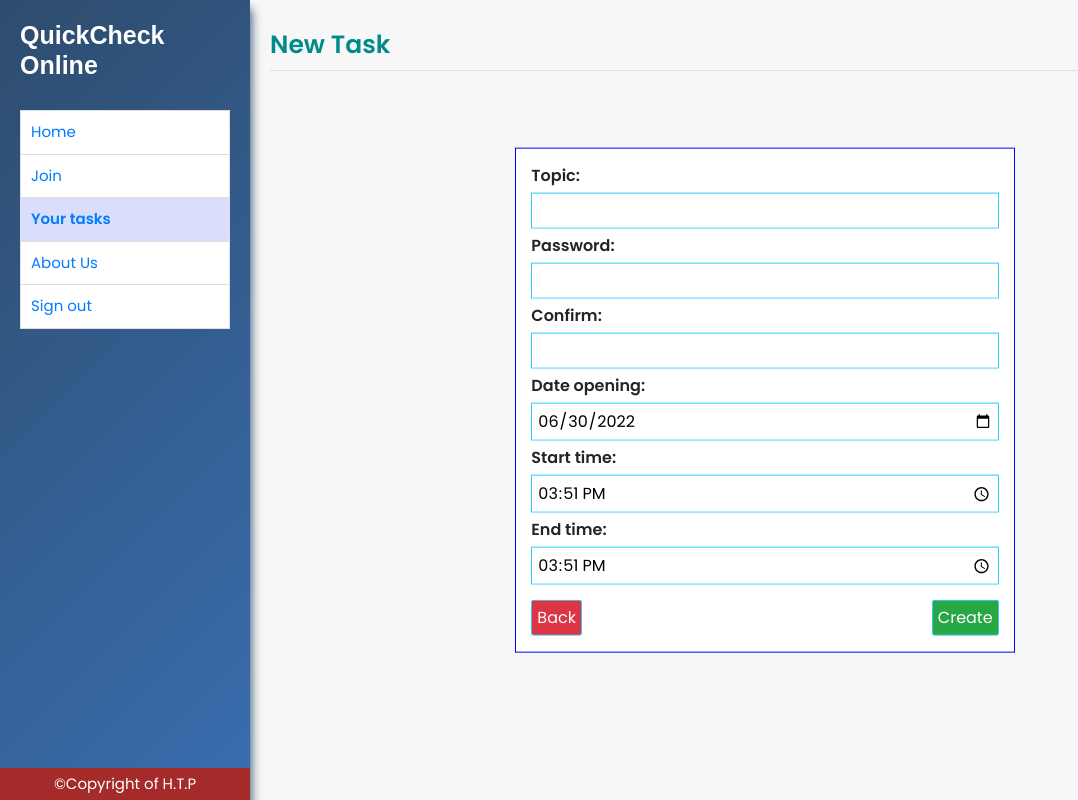
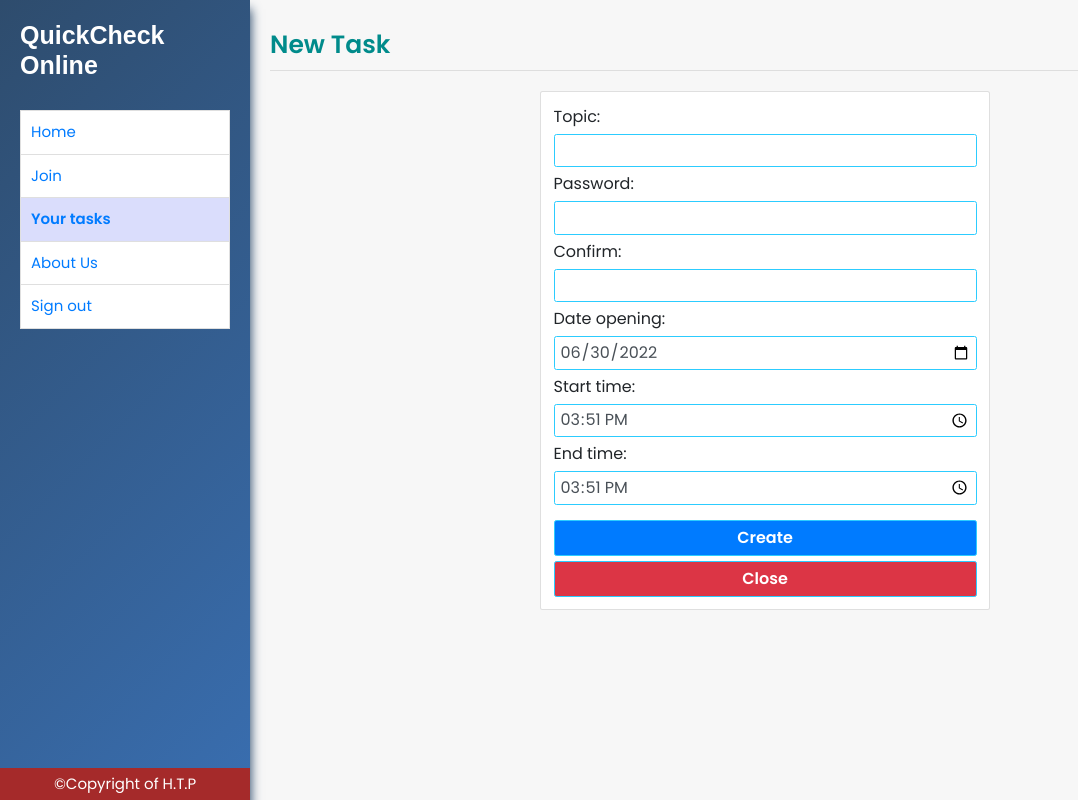
Before and after one commit to Phuc-code-2001/QuickChecking, a Django app: page /task/create in a window 1280 px wide. Shown: the whole page, without its empty margins (0-1078 px from the left). Run offline with Django 3.2, Linux system fonts and the light colour scheme; the visitor is signed in with stand-in values (Sample User, id 1); some libraries are stand-ins or nearby versions.

Commit message:
UI Optimize

```diff
--- a/home/static/shared/css/base.css
+++ b/home/static/shared/css/base.css
@@ -1,7 +1,7 @@
 @import url('https://fonts.googleapis.com/css2?family=Poppins:ital,wght@0,100;0,200;0,400;0,500;0,600;1,100;1,200;1,300;1,500;1,600&display=swap');
 
 html {
-    font-size: 62.5%;
+    font-size: 10px;
 }
 
 * {
--- a/home/static/task/css/create.css
+++ b/home/static/task/css/create.css
@@ -4,21 +4,13 @@
     padding: 1rem 0;
 }
 
-.main_task_create {
+label {
+    font-weight: 400;
     font-size: 16px;
-    background-color: white;
-    padding: calc(1.2vw);
-    width: 500px;
-    max-width: 100%;
-    position: absolute;
-    top: 50%;
-    left: 50%;
-    transform: translate(-50%,-50%);
-    border: 1px solid blue;
 }
 
 @media only screen and (max-width: 600px) {
-    .main_task_create {
+    .card {
         background-color: transparent;
         position: static;
         transform: unset;
@@ -51,11 +43,7 @@ p {
     padding: .5rem;
 }
 
-label {
-    font-weight: 600;
-}
-
-.main_task_create input, .main_task_create a {
+.card input, .card a {
     padding: .5rem;
     font-size: 16px !important;
     outline: none;
@@ -65,11 +53,17 @@ label {
 .btn-control {
     margin-top: 1rem;
     display: flex;
+    flex-direction: column;
+    gap: 5px;
+}
+
+.btn-control > * {
+    font-weight: bold;
 }
 
 
 @media only screen and (max-height: 600px) {
-    .main_task_create input, .main_task_create a {
+    .card input, .card a {
         font-size: 1rem;
         padding: 0 !important;
     }
--- a/task/forms.py
+++ b/task/forms.py
@@ -12,12 +12,12 @@ SERVER_TZ = pytz.timezone(settings.TIME_ZONE)
 
 class TaskForm(forms.ModelForm):
 
-    name            = forms.CharField(label="Topic")
-    password        = forms.CharField(max_length=24, widget=forms.PasswordInput())
-    confirm         = forms.CharField(max_length=24, widget=forms.PasswordInput())
-    date_opening    = forms.DateField(widget=forms.DateInput(attrs={'type': 'date'}))
-    start_time      = forms.TimeField(widget=forms.TimeInput(attrs={'type': 'time'}))
-    end_time        = forms.TimeField(widget=forms.TimeInput(attrs={'type': 'time'}))
+    name            = forms.CharField(label="Topic", widget=forms.TextInput(attrs={'class': 'form-control'}))
+    password        = forms.CharField(max_length=24, widget=forms.PasswordInput(attrs={'class': 'form-control'}))
+    confirm         = forms.CharField(max_length=24, widget=forms.PasswordInput(attrs={'class': 'form-control'}))
+    date_opening    = forms.DateField(widget=forms.DateInput(attrs={'type': 'date', 'class': 'form-control'}))
+    start_time      = forms.TimeField(widget=forms.TimeInput(attrs={'type': 'time', 'class': 'form-control'}))
+    end_time        = forms.TimeField(widget=forms.TimeInput(attrs={'type': 'time', 'class': 'form-control'}))
 
     class Meta:
         model = Task
--- a/task/templates/task/create.html
+++ b/task/templates/task/create.html
@@ -9,16 +9,22 @@
     <hr>
 </div>
 
-<section class="main_task_create">
 
-    <form action="{% url 'task_create' %}" method="post" class="task_form" autocomplete="off">
-        {% csrf_token %}
-        {{ form.as_p }}
-        <div class="btn-control">
-            <a href="{% url 'home' %}" class="btn btn-danger mr-auto">Back</a>
-            <input type="submit" value="Create" class="btn btn-success ml-auto">
+
+<section class="d-flex justify-content-center align-items-center">
+
+    <div class="card" style="min-width: min(100%, 450px);">
+        <div class="card-body">
+            <form action="{% url 'task_create' %}" method="post" class="task_form" autocomplete="off">
+                {% csrf_token %}
+                {{ form.as_p }}
+                <div class="btn-control">
+                    <input type="submit" value="Create" class="btn btn-primary">
+                    <a href="{% url 'home' %}" class="btn btn-danger">Close</a>
+                </div>
+            </form>
         </div>
-    </form>
+    </div>
 
 </section>
 
```
